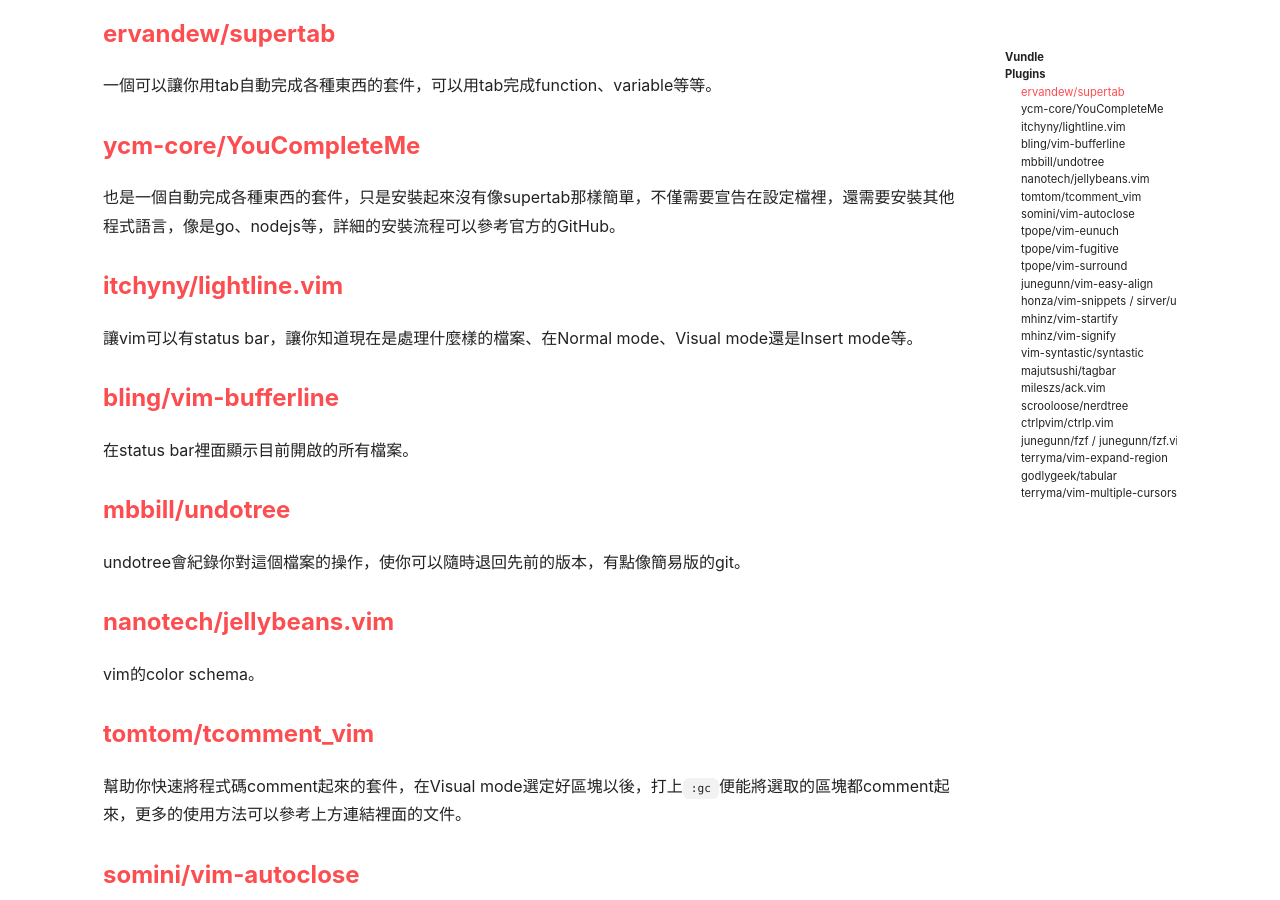
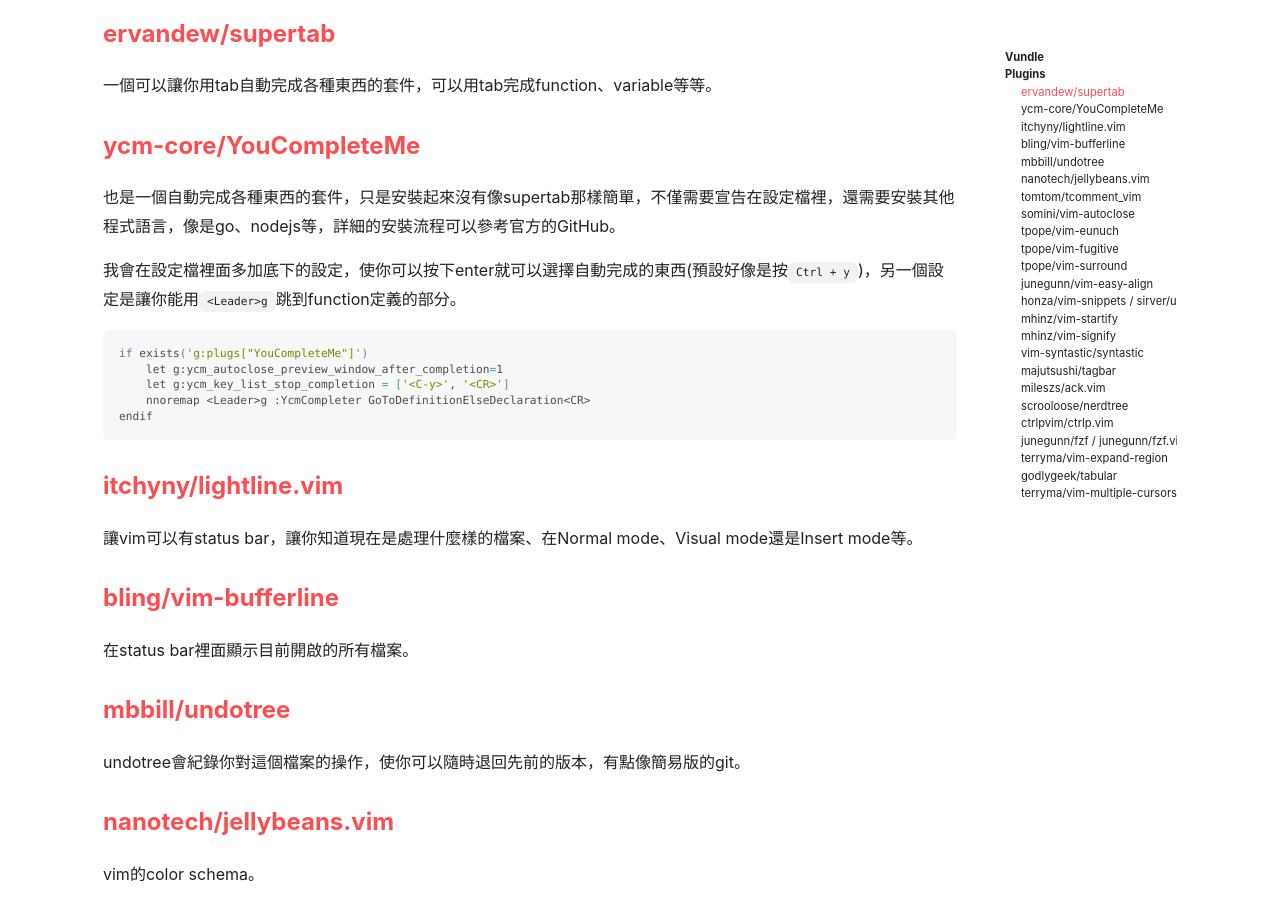
Before and after one commit to wjohn1483/wjohn1483.github.io, a Jekyll site: the page built from _posts/2020-03-09-vim-plugins/2020-03-09-vim-plugins.md, in a window 1280 px wide and 900 px high, scrolled down 931 px. Built offline with Jekyll 4.4.1, drawn with Linux system fonts in a browser that asks for light colours; nearby versions of some CDN libraries.

Commit message:
Update instruction in YouCompleteMe

````diff
--- a/_posts/2020-03-09-vim-plugins/2020-03-09-vim-plugins.md
+++ b/_posts/2020-03-09-vim-plugins/2020-03-09-vim-plugins.md
@@ -42,6 +42,15 @@
 ### [ycm-core/YouCompleteMe](https://github.com/ycm-core/YouCompleteMe)
 
 也是一個自動完成各種東西的套件，只是安裝起來沒有像supertab那樣簡單，不僅需要宣告在設定檔裡，還需要安裝其他程式語言，像是go、nodejs等，詳細的安裝流程可以參考官方的GitHub。
+
+我會在設定檔裡面多加底下的設定，使你可以按下enter就可以選擇自動完成的東西(預設好像是按`Ctrl + y`)，另一個設定是讓你能用`<Leader>g`跳到function定義的部分。
+```bash
+if exists('g:plugs["YouCompleteMe"]')
+    let g:ycm_autoclose_preview_window_after_completion=1
+    let g:ycm_key_list_stop_completion = ['<C-y>', '<CR>']
+    nnoremap <Leader>g :YcmCompleter GoToDefinitionElseDeclaration<CR>
+endif
+```
 
 ### [itchyny/lightline.vim](https://github.com/itchyny/lightline.vim)
 
````
